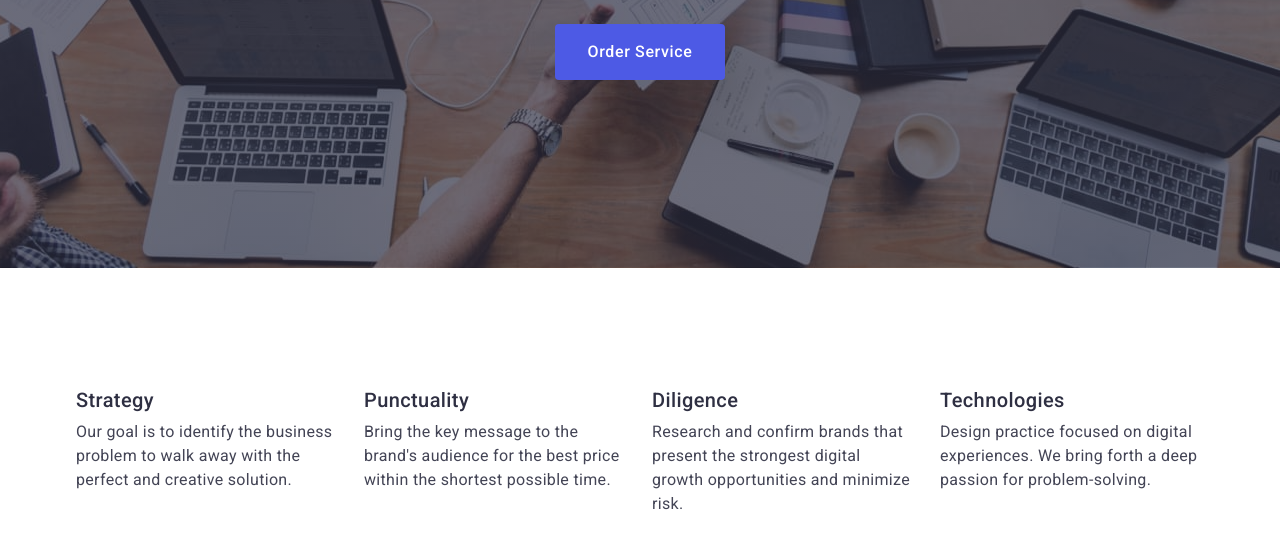
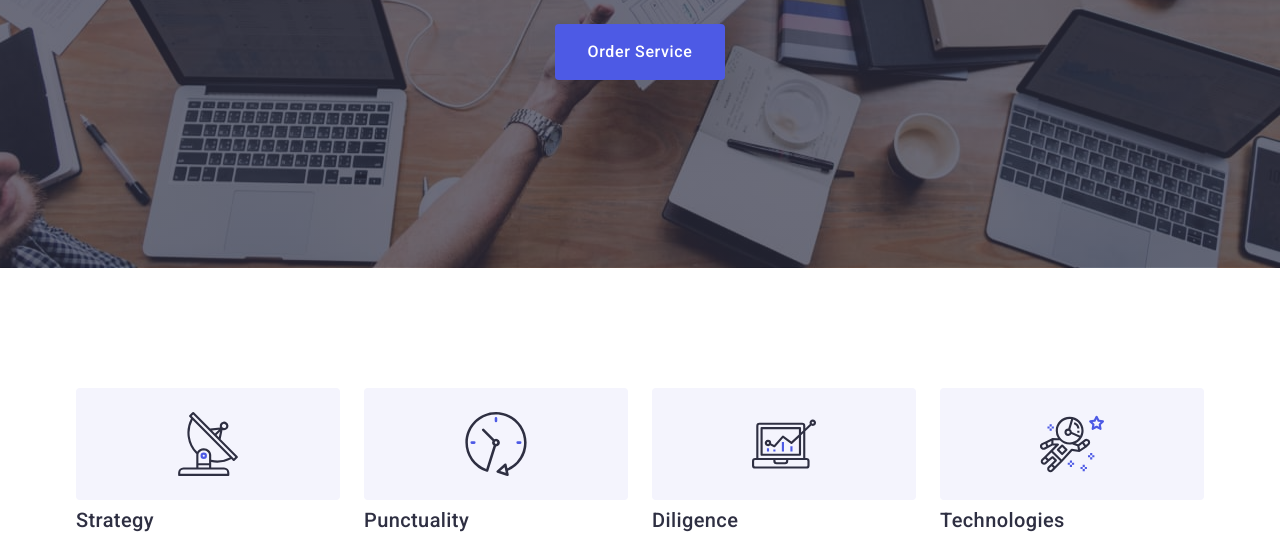
Before and after one commit to wmorenodev/goit-markup-hw-04, a plain HTML site: page index.html in a window 1280 px wide. Shown: the part 404-941 px from the top of the page. Drawn offline with nearby package versions, Linux system fonts and the light colour scheme.

Commit message:
2nd section

```diff
--- a/css/styles.css
+++ b/css/styles.css
@@ -29,6 +29,9 @@ body {
   display: flex;
   border-bottom: 1px solid var(--accentcorn-color);
   height: 72px;
+
+  box-shadow: 0px 2px 1px rgba(46, 47, 66, 0.08),
+    0px 1px 1px rgba(46, 47, 66, 0.16), 0px 1px 6px rgba(46, 47, 66, 0.08);
 }
 .container {
   width: 1158px;
@@ -133,7 +136,8 @@ body {
     url(../images/peopleofficebg.jpg);
   background-repeat: no-repeat;
   background-position: center;
-  background-size: 1440px auto;
+  background-size: cover;
+  max-width: 1440px;
 }
 .sonecont {
   display: flex;
@@ -180,6 +184,16 @@ body {
 .charitem {
   flex-basis: calc((100% - 3 * 24px) / 4);
 }
+.charsvgdiv {
+  display: flex;
+  align-items: center;
+  justify-content: center;
+  height: 112px;
+  background-color: var(--lightcloud-color);
+  border-radius: 4px;
+  margin-bottom: 8px;
+}
+
 .charheaderter {
   margin-bottom: 8px;
 }
--- a/index.html
+++ b/index.html
@@ -55,6 +55,11 @@
           <h2 class="visually-hidden">Characteristics</h2>
           <ul class="list charlist">
             <li class="charitem">
+              <div class="charsvgdiv">
+                <svg width="64" height="64">
+                  <use href="./images/icons.svg#icon-antenna"></use>
+                </svg>
+              </div>
               <h3 class="headertertialy charheaderter">Strategy</h3>
               <p class="paragraph">
                 Our goal is to identify the business problem to walk away with
@@ -62,6 +67,11 @@
               </p>
             </li>
             <li class="charitem">
+              <div class="charsvgdiv">
+                <svg width="64" height="64">
+                  <use href="./images/icons.svg#icon-clock"></use>
+                </svg>
+              </div>
               <h3 class="headertertialy charheaderter">Punctuality</h3>
               <p class="paragraph">
                 Bring the key message to the brand's audience for the best price
@@ -69,6 +79,11 @@
               </p>
             </li>
             <li class="charitem">
+              <div class="charsvgdiv">
+                <svg width="64" height="64">
+                  <use href="./images/icons.svg#icon-diagram"></use>
+                </svg>
+              </div>
               <h3 class="headertertialy charheaderter">Diligence</h3>
               <p class="paragraph">
                 Research and confirm brands that present the strongest digital
@@ -76,6 +91,11 @@
               </p>
             </li>
             <li class="charitem">
+              <div class="charsvgdiv">
+                <svg width="64" height="64">
+                  <use href="./images/icons.svg#icon-astronaut"></use>
+                </svg>
+              </div>
               <h3 class="headertertialy charheaderter">Technologies</h3>
               <p class="paragraph">
                 Design practice focused on digital experiences. We bring forth a
```
